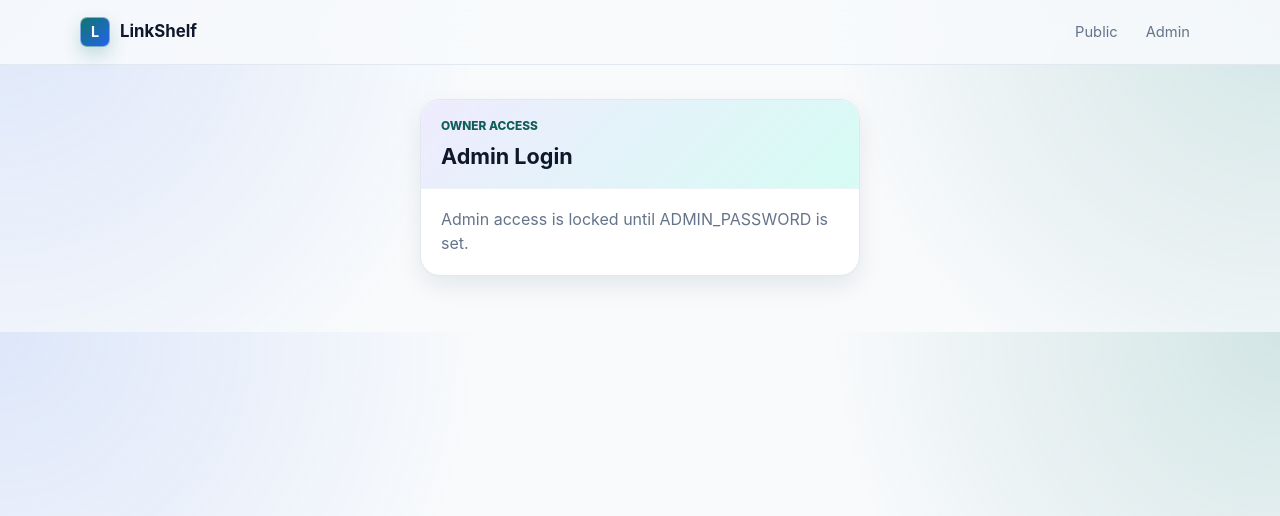
After one commit to KaurMahima/linkshelf, a Flask app: page /login in a window 1280 px wide. The commit adds this page. Shown: the top 516 px of the page. Run offline with Flask 3, Linux system fonts and the light colour scheme.

Commit message:
add admin password auth

```diff
--- a/app.py
+++ b/app.py
@@ -1,10 +1,11 @@
 import json
 import os
+from hmac import compare_digest
 from urllib.error import HTTPError, URLError
+from urllib.parse import urlparse
 from urllib.request import Request, urlopen
-from urllib.parse import urlparse
 
-from flask import Flask, flash, redirect, render_template, request, url_for
+from flask import Flask, flash, redirect, render_template, request, session, url_for
 from sqlalchemy import (
     Column,
     DateTime,
@@ -176,6 +177,34 @@ def is_valid_url(url):
     return parsed.scheme in {"http", "https"} and bool(parsed.netloc)
 
 
+def get_admin_password():
+    return os.environ.get("ADMIN_PASSWORD", "")
+
+
+def is_admin_configured():
+    return bool(get_admin_password())
+
+
+def is_admin_logged_in():
+    return session.get("admin_logged_in") is True
+
+
+def require_admin():
+    if is_admin_logged_in():
+        return None
+
+    if not is_admin_configured():
+        flash("Admin login is disabled until ADMIN_PASSWORD is set.")
+    else:
+        flash("Please log in to access the admin page.")
+    return redirect(url_for("login"))
+
+
+@app.context_processor
+def inject_auth_state():
+    return {"admin_logged_in": is_admin_logged_in()}
+
+
 def generate_ai_summary(title, url, note):
     api_key = os.environ.get("OPENAI_API_KEY")
     if not api_key:
@@ -262,8 +291,38 @@ def index():
     return render_template("index.html", links=get_links())
 
 
+@app.route("/login", methods=["GET", "POST"])
+def login():
+    if is_admin_logged_in():
+        return redirect(url_for("admin"))
+
+    admin_password = get_admin_password()
+    if request.method == "POST":
+        if not admin_password:
+            flash("Admin login is disabled until ADMIN_PASSWORD is set.")
+        elif compare_digest(request.form.get("password", ""), admin_password):
+            session["admin_logged_in"] = True
+            flash("Logged in.")
+            return redirect(url_for("admin"))
+        else:
+            flash("Incorrect password.")
+
+    return render_template("login.html", admin_configured=bool(admin_password))
+
+
+@app.post("/logout")
+def logout():
+    session.pop("admin_logged_in", None)
+    flash("Logged out.")
+    return redirect(url_for("index"))
+
+
 @app.route("/admin", methods=["GET", "POST"])
 def admin():
+    auth_redirect = require_admin()
+    if auth_redirect is not None:
+        return auth_redirect
+
     if request.method == "POST":
         title = request.form.get("title", "").strip()
         url = request.form.get("url", "").strip()
@@ -295,6 +354,10 @@ def admin():
 
 @app.post("/admin/delete/<int:link_id>")
 def delete_link(link_id):
+    auth_redirect = require_admin()
+    if auth_redirect is not None:
+        return auth_redirect
+
     with engine.begin() as connection:
         connection.execute(links_table.delete().where(links_table.c.id == link_id))
     flash("Link deleted.")
--- a/render.yaml
+++ b/render.yaml
@@ -11,6 +11,8 @@ services:
           property: connectionString
       - key: SECRET_KEY
         generateValue: true
+      - key: ADMIN_PASSWORD
+        sync: false
 
 databases:
   - name: linkshelf-db
--- a/static/style.css
+++ b/static/style.css
@@ -95,6 +95,7 @@ textarea {
 
 .nav-links {
   display: flex;
+  align-items: center;
   gap: 8px;
 }
 
@@ -107,6 +108,26 @@ textarea {
 }
 
 .nav-links a:hover {
+  background: #e0f2fe;
+  color: var(--text);
+}
+
+.logout-form {
+  margin: 0;
+}
+
+.logout-form button {
+  min-height: 0;
+  padding: 7px 10px;
+  border: 1px solid var(--border);
+  border-radius: 6px;
+  background: #ffffff;
+  color: var(--muted);
+  font-size: 0.92rem;
+  box-shadow: none;
+}
+
+.logout-form button:hover {
   background: #e0f2fe;
   color: var(--text);
 }
@@ -237,7 +258,8 @@ textarea {
 }
 
 .resource-board,
-.side-panel {
+.side-panel,
+.login-panel {
   background: var(--surface);
   border: 1px solid var(--border);
   border-radius: 20px;
@@ -246,6 +268,26 @@ textarea {
 
 .resource-board {
   overflow: hidden;
+}
+
+.login-panel {
+  max-width: 440px;
+  margin: 0 auto;
+  overflow: hidden;
+}
+
+.login-panel h1 {
+  margin: 0;
+  font-size: 1.35rem;
+}
+
+.locked-message {
+  padding: 18px 20px 20px;
+  color: var(--muted);
+}
+
+.locked-message p {
+  margin: 0;
 }
 
 .board-header {
@@ -650,6 +692,10 @@ button:hover {
     flex-direction: column;
   }
 
+  .nav-links {
+    flex-wrap: wrap;
+  }
+
   .page {
     padding-top: 24px;
   }
--- a/templates/base.html
+++ b/templates/base.html
@@ -13,6 +13,11 @@
         <div class="nav-links">
           <a href="{{ url_for('index') }}">Public</a>
           <a href="{{ url_for('admin') }}">Admin</a>
+          {% if admin_logged_in %}
+            <form class="logout-form" method="post" action="{{ url_for('logout') }}">
+              <button type="submit">Logout</button>
+            </form>
+          {% endif %}
         </div>
       </nav>
     </header>
--- /dev/null
+++ b/templates/login.html
@@ -0,0 +1,25 @@
+{% extends "base.html" %}
+
+{% block title %}Login - LinkShelf{% endblock %}
+
+{% block content %}
+  <section class="login-panel">
+    <div class="panel-heading">
+      <p class="board-kicker">Owner access</p>
+      <h1>Admin Login</h1>
+    </div>
+
+    {% if admin_configured %}
+      <form class="link-form" method="post" action="{{ url_for('login') }}">
+        <label for="password">Password</label>
+        <input id="password" name="password" type="password" autocomplete="current-password" required autofocus>
+
+        <button type="submit">Log In</button>
+      </form>
+    {% else %}
+      <div class="locked-message">
+        <p>Admin access is locked until ADMIN_PASSWORD is set.</p>
+      </div>
+    {% endif %}
+  </section>
+{% endblock %}
```
Also changed, not shown: PROMPTS.md (+12 -0 lines), README.md.
